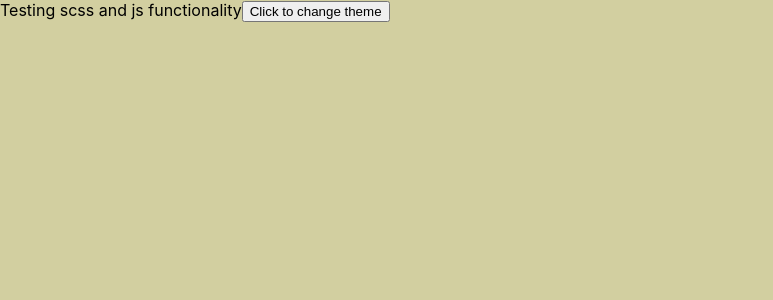
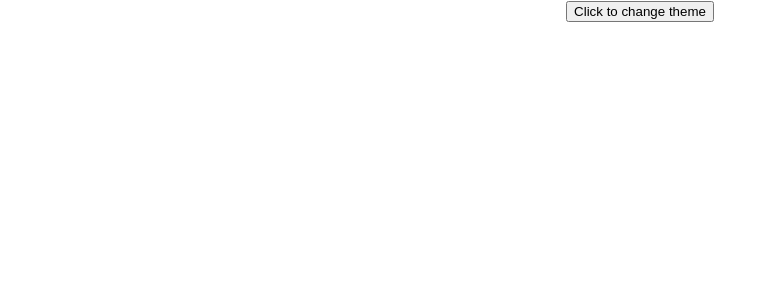
Before and after one commit to leplerjacob/Chay-Jacob-Profile, a React (Create React App) app: page / in a window 1280 px wide. Shown: the top 300 px of the page, without its empty margins (0-773 px from the left). Built offline with nearby package versions, Linux system fonts and the light colour scheme.

Commit message:
css test

```diff
--- a/public/index.html
+++ b/public/index.html
@@ -13,7 +13,7 @@
     <link rel="manifest" href="%PUBLIC_URL%/manifest.json" />
     <title>React App</title>
   </head>
-  <body data-theme="light">
+  <body>
     <div id="root"></div>
   </body>
 </html>
--- a/src/App.js
+++ b/src/App.js
@@ -15,10 +15,17 @@ function App() {
     body.setAttribute(dataThemeAttribute, newTheme);
   };
 
-  return <div className="App">Testing scss and js functionality
-
-    <button onClick={setTheme}>Click to change theme</button>
-  </div>;
+  return (
+    <div className="app">
+      <div className="left" data-theme="light"></div>
+      <div className="button">
+        <button onClick={setTheme}>
+          Click to change theme
+        </button>
+      </div>
+      <div className="right" data-theme="dark"></div>
+    </div>
+  );
 }
 
 export default App;
--- a/src/App.scss
+++ b/src/App.scss
@@ -1,3 +1,12 @@
+html {
+  height: 100%;
+}
+
+body {
+  height: 100%;
+}
+
+
 body[data-theme="dark"] {
   background-color: #274d5a;
 }
@@ -5,3 +14,26 @@ body[data-theme="dark"] {
 body[data-theme="light"] {
   background-color: #d2cfa0;
 }
+
+.app {
+  height: 100vh;
+  width: 100%;
+  display: flex;
+  flex-direction: row;
+}
+
+.button {
+  position: absolute;
+  width: 100%;
+  text-align: center;
+}
+
+.left {
+  height: 100%;
+  width: 50%;
+  display: block;
+}
+.right {
+  width: 50%;
+  height: 100%;
+}
```
Also changed, not shown: src/index.css (line endings or trailing spaces).
